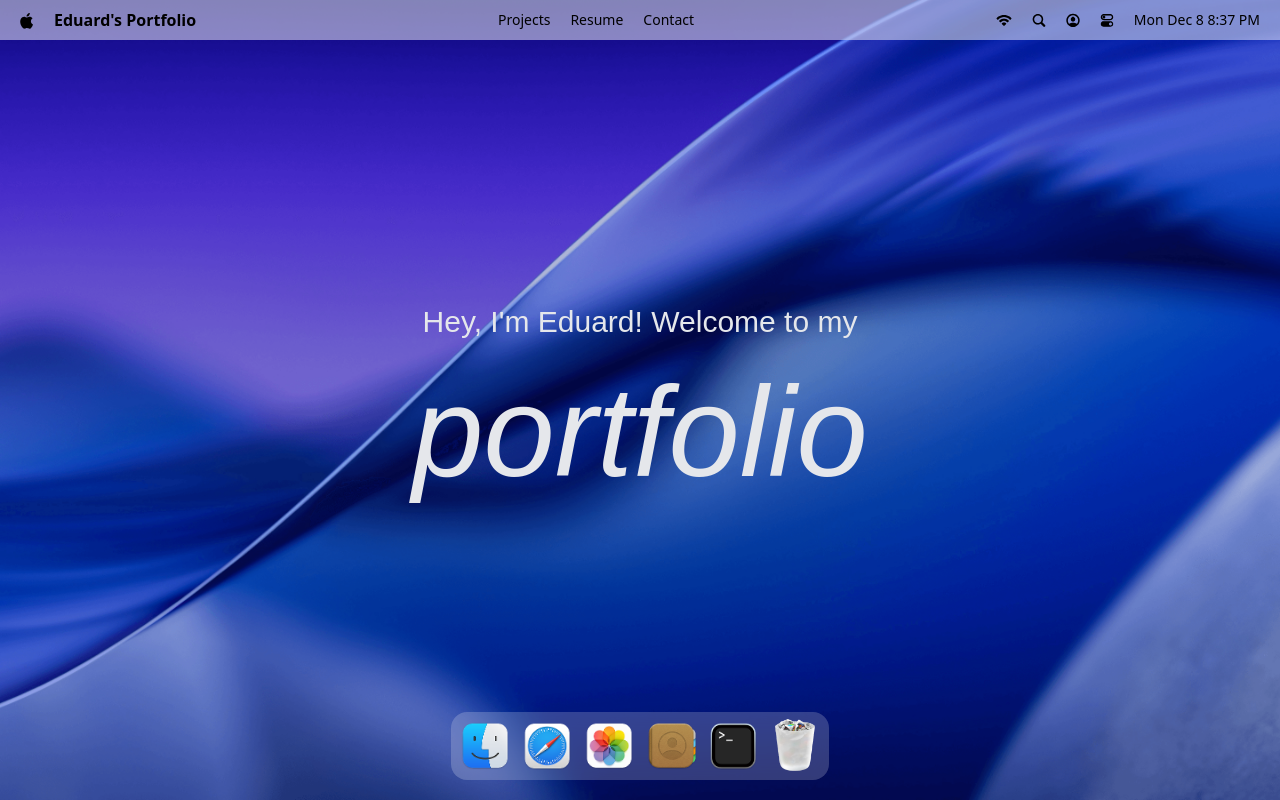
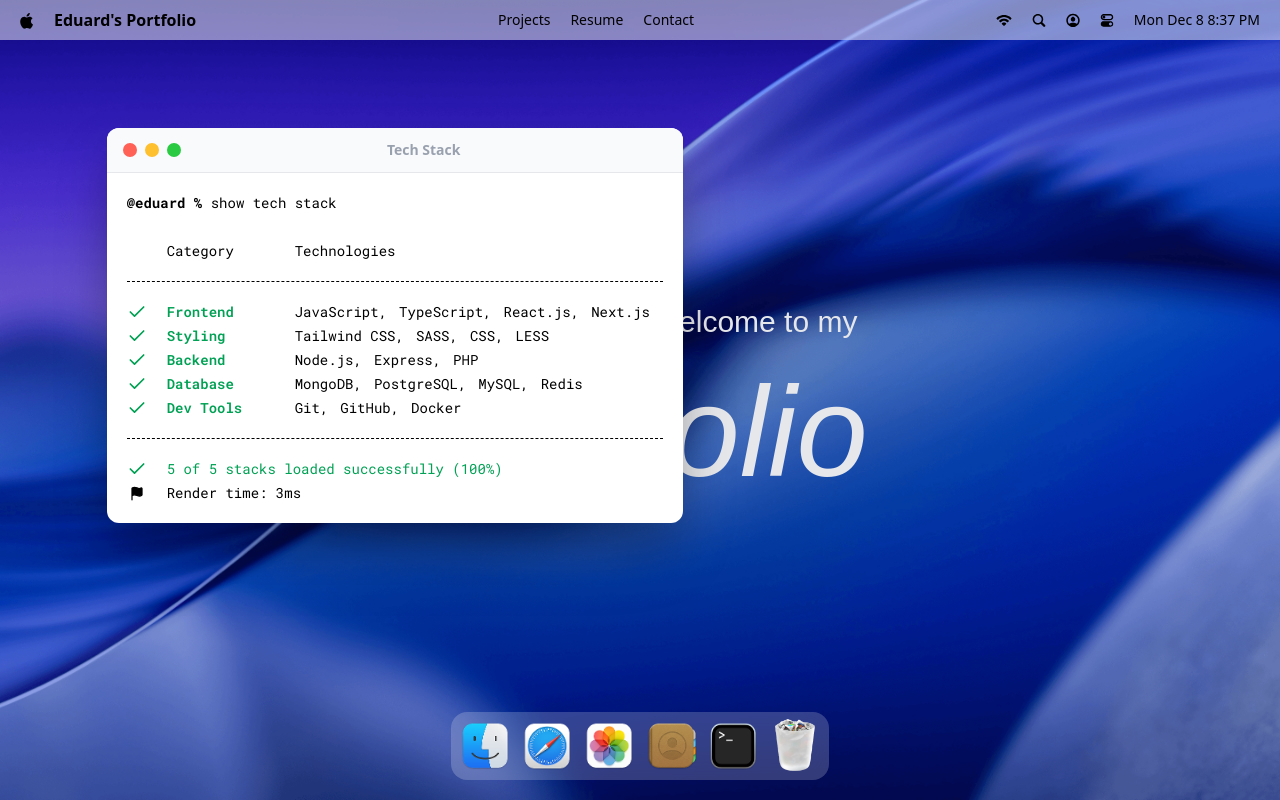
Before and after one commit to EnergyProger/Web-Portfolio-MacOS, a React (Vite) app: page / in a window 1280 px wide. Both pictures are taken after a click on the button 733 px from the left and 746 px from the top of the page. Built offline with nearby package versions, Linux system fonts and the light colour scheme; a web font is replaced by a local one.

Commit message:
feat: Implement a draggable and animated window system with a Terminal component and core UI for a portfolio website.

```diff
--- a/src/App.tsx
+++ b/src/App.tsx
@@ -1,6 +1,11 @@
+import gsap from "gsap";
+import { Draggable } from "gsap/all";
 import Navbar from "@components/Navbar";
 import Welcome from "@components/Welcome";
 import Dock from "@components/Dock";
+import Terminal from "@windows/Terminal";
+
+gsap.registerPlugin(Draggable);
 
 const App = () => {
   return (
@@ -8,6 +13,7 @@ const App = () => {
       <Navbar />
       <Welcome />
       <Dock />
+      <Terminal />
     </main>
   );
 };
--- /dev/null
+++ b/src/components/WindowControls.tsx
@@ -0,0 +1,19 @@
+import useWindowStore from "@store/window";
+
+interface Props {
+  target: string;
+}
+
+const WindowControls = ({ target }: Props) => {
+  const { closeWindow } = useWindowStore();
+
+  return (
+    <div id="window-controls">
+      <div className="close" onClick={() => closeWindow(target)} />
+      <div className="minimize" />
+      <div className="maximize" />
+    </div>
+  );
+};
+
+export default WindowControls;
--- a/src/config/index.ts
+++ b/src/config/index.ts
@@ -4,6 +4,7 @@ import type {
   IFontWeightConfig,
   INavIcon,
   INavLink,
+  ITechStack,
   IWindow,
 } from "@types";
 
@@ -89,3 +90,26 @@ export const WINDOW_CONFIG: Record<string, IWindow> = {
   txtfile: { isOpen: false, zIndex: INITIAL_Z_INDEX, data: null },
   imgfile: { isOpen: false, zIndex: INITIAL_Z_INDEX, data: null },
 };
+
+export const techStack: ITechStack[] = [
+  {
+    category: "Frontend",
+    items: ["JavaScript", "TypeScript", "React.js", "Next.js"],
+  },
+  {
+    category: "Styling",
+    items: ["Tailwind CSS", "SASS", "CSS", "LESS"],
+  },
+  {
+    category: "Backend",
+    items: ["Node.js", "Express", "PHP"],
+  },
+  {
+    category: "Database",
+    items: ["MongoDB", "PostgreSQL", "MySQL", "Redis"],
+  },
+  {
+    category: "Dev Tools",
+    items: ["Git", "GitHub", "Docker"],
+  },
+];
--- a/src/constants/index.ts
+++ b/src/constants/index.ts
@@ -1 +1,4 @@
 export const DOCK_APP_ICON_DATA_TOOLTIP_DELAY_SHOW = 150;
+
+export const TERMINAL_WINDOW_CHECK_ICON_SIZE = 20;
+export const TERMINAL_WINDOW_FLAG_ICON_SIZE = 15;
--- /dev/null
+++ b/src/hoc/WindowWrapper.tsx
@@ -0,0 +1,38 @@
+import { useRef } from "react";
+import type { ComponentType } from "react";
+import useWindowStore from "@store/window";
+import { useWindowAnimation } from "@hooks/useWindowAnimation";
+import { useWindowDraggable } from "@hooks/useWindowDraggable";
+import { useWindowVisibility } from "@hooks/useWindowVisibility";
+
+type WindowWrapperProps = Record<string, unknown>;
+type WindowWrapperComponent<P extends WindowWrapperProps> = ComponentType<P>;
+
+const WindowWrapper = <P extends WindowWrapperProps>(
+  Component: WindowWrapperComponent<P>,
+  windowKey: string
+) => {
+  const Wrapped = (props: P) => {
+    const { windows, focusWindow } = useWindowStore();
+    const { isOpen, zIndex } = windows[windowKey];
+    const ref = useRef<HTMLElement>(null);
+
+    useWindowAnimation({ ref, isOpen });
+    useWindowDraggable({ ref, onFocus: () => focusWindow(windowKey) });
+    useWindowVisibility({ ref, isOpen });
+
+    return (
+      <section id={windowKey} ref={ref} style={{ zIndex }} className="absolute">
+        <Component {...props} />
+      </section>
+    );
+  };
+
+  Wrapped.displayName = `WindowWrapper(${
+    Component.displayName || Component.name || "Component"
+  })`;
+
+  return Wrapped;
+};
+
+export default WindowWrapper;
--- /dev/null
+++ b/src/hooks/useWindowAnimation.ts
@@ -0,0 +1,38 @@
+import { useGSAP } from "@gsap/react";
+import gsap from "gsap";
+import type { RefObject } from "react";
+
+interface UseWindowAnimationOptions {
+  ref: RefObject<HTMLElement | null>;
+  isOpen: boolean;
+}
+
+/**
+ * Hook to handle window open/close animations using GSAP
+ */
+export const useWindowAnimation = ({
+  ref,
+  isOpen,
+}: UseWindowAnimationOptions) => {
+  useGSAP(() => {
+    const element = ref.current;
+    if (!element || !isOpen) return;
+
+    element.style.display = "block";
+    gsap.fromTo(
+      element,
+      {
+        scale: 0.8,
+        opacity: 0,
+        y: 40,
+      },
+      {
+        scale: 1,
+        opacity: 1,
+        y: 0,
+        duration: 0.3,
+        ease: "power3.out",
+      }
+    );
+  }, [isOpen]);
+};
--- /dev/null
+++ b/src/hooks/useWindowDraggable.ts
@@ -0,0 +1,27 @@
+import { useGSAP } from "@gsap/react";
+import { Draggable } from "gsap/all";
+import type { RefObject } from "react";
+
+interface UseWindowDraggableOptions {
+  ref: RefObject<HTMLElement | null>;
+  onFocus: () => void;
+}
+
+/**
+ * Hook to make a window element draggable using GSAP Draggable
+ */
+export const useWindowDraggable = ({
+  ref,
+  onFocus,
+}: UseWindowDraggableOptions) => {
+  useGSAP(() => {
+    const element = ref.current;
+    if (!element) return;
+
+    const [draggableInstance] = Draggable.create(element, {
+      onPress: onFocus,
+    });
+
+    return () => draggableInstance.kill();
+  }, []);
+};
--- /dev/null
+++ b/src/hooks/useWindowVisibility.ts
@@ -0,0 +1,21 @@
+import { useLayoutEffect } from "react";
+import type { RefObject } from "react";
+
+interface UseWindowVisibilityOptions {
+  ref: RefObject<HTMLElement | null>;
+  isOpen: boolean;
+}
+
+/**
+ * Hook to handle window visibility (display property) based on open state
+ */
+export const useWindowVisibility = ({
+  ref,
+  isOpen,
+}: UseWindowVisibilityOptions) => {
+  useLayoutEffect(() => {
+    const element = ref.current;
+    if (!element) return;
+    element.style.display = isOpen ? "block" : "none";
+  }, [ref, isOpen]);
+};
--- a/src/index.css
+++ b/src/index.css
@@ -97,4 +97,70 @@ body {
       }
     }
   }
+
+  #window-controls {
+    @apply flex gap-2;
+
+    .close {
+      @apply size-3.5 rounded-full bg-[#ff6157] cursor-pointer;
+    }
+
+    .minimize {
+      @apply size-3.5 rounded-full bg-[#ffc030];
+    }
+
+    .maximize {
+      @apply size-3.5 rounded-full bg-[#2acb42];
+    }
+  }
+
+  #window-header {
+    @apply flex items-center justify-between px-4 py-3 rounded-t-lg bg-gray-50 border-b border-gray-200 select-none text-sm text-gray-400;
+  }
+
+  #terminal {
+    @apply w-xl absolute top-32 left-1/12 bg-white shadow-2xl drop-shadow-2xl rounded-xl overflow-hidden;
+
+    h2 {
+      @apply font-bold text-sm text-center w-full;
+    }
+
+    .techstack {
+      @apply text-sm font-roboto p-5;
+
+      .label {
+        @apply flex items-center ms-10 mt-7;
+      }
+
+      .content {
+        @apply py-5 my-5 border-y border-dashed space-y-1;
+
+        li {
+          .check {
+            @apply text-[#00A154] w-5;
+          }
+
+          h3 {
+            @apply font-semibold text-[#00A154] w-32 ms-5;
+          }
+
+          ul {
+            @apply flex items-center gap-3;
+          }
+        }
+      }
+
+      .footer {
+        @apply text-[#00A154] space-y-1;
+
+        p {
+          @apply flex items-center;
+
+          svg {
+            @apply w-5 me-5;
+          }
+        }
+      }
+    }
+  }
 }
--- a/src/types/index.ts
+++ b/src/types/index.ts
@@ -36,3 +36,8 @@ export interface IWindowStore {
   closeWindow: (windowKey: string) => void;
   focusWindow: (windowKey: string) => void;
 }
+
+export interface ITechStack {
+  category: string;
+  items: string[];
+}
--- /dev/null
+++ b/src/windows/Terminal.tsx
@@ -0,0 +1,59 @@
+import { Check, Flag } from "lucide-react";
+import { techStack } from "@config";
+import WindowControls from "@components/WindowControls";
+import WindowWrapper from "@hoc/WindowWrapper";
+import {
+  TERMINAL_WINDOW_CHECK_ICON_SIZE,
+  TERMINAL_WINDOW_FLAG_ICON_SIZE,
+} from "@constants";
+
+const Terminal = () => {
+  return (
+    <>
+      <div id="window-header">
+        <WindowControls target="terminal" />
+        <h2>Tech Stack</h2>
+      </div>
+      <div className="techstack">
+        <p>
+          <span className="font-bold">@eduard % </span>
+          show tech stack
+        </p>
+        <div className="label">
+          <p className="w-32">Category</p>
+          <p>Technologies</p>
+        </div>
+        <ul className="content">
+          {techStack.map((tech) => (
+            <li key={tech.category} className="flex items-center">
+              <Check className="check" size={TERMINAL_WINDOW_CHECK_ICON_SIZE} />
+              <h3>{tech.category}</h3>
+              <ul>
+                {tech.items.map((item, index) => (
+                  <li key={index}>
+                    {item}
+                    {index < tech.items.length - 1 ? "," : ""}
+                  </li>
+                ))}
+              </ul>
+            </li>
+          ))}
+        </ul>
+        <div className="footer">
+          <p>
+            <Check size={TERMINAL_WINDOW_CHECK_ICON_SIZE} /> 5 of 5 stacks
+            loaded successfully (100%)
+          </p>
+          <p className="text-black">
+            <Flag size={TERMINAL_WINDOW_FLAG_ICON_SIZE} fill="black" />
+            Render time: 3ms
+          </p>
+        </div>
+      </div>
+    </>
+  );
+};
+
+const TerminalWindow = WindowWrapper(Terminal, "terminal");
+
+export default TerminalWindow;
```
